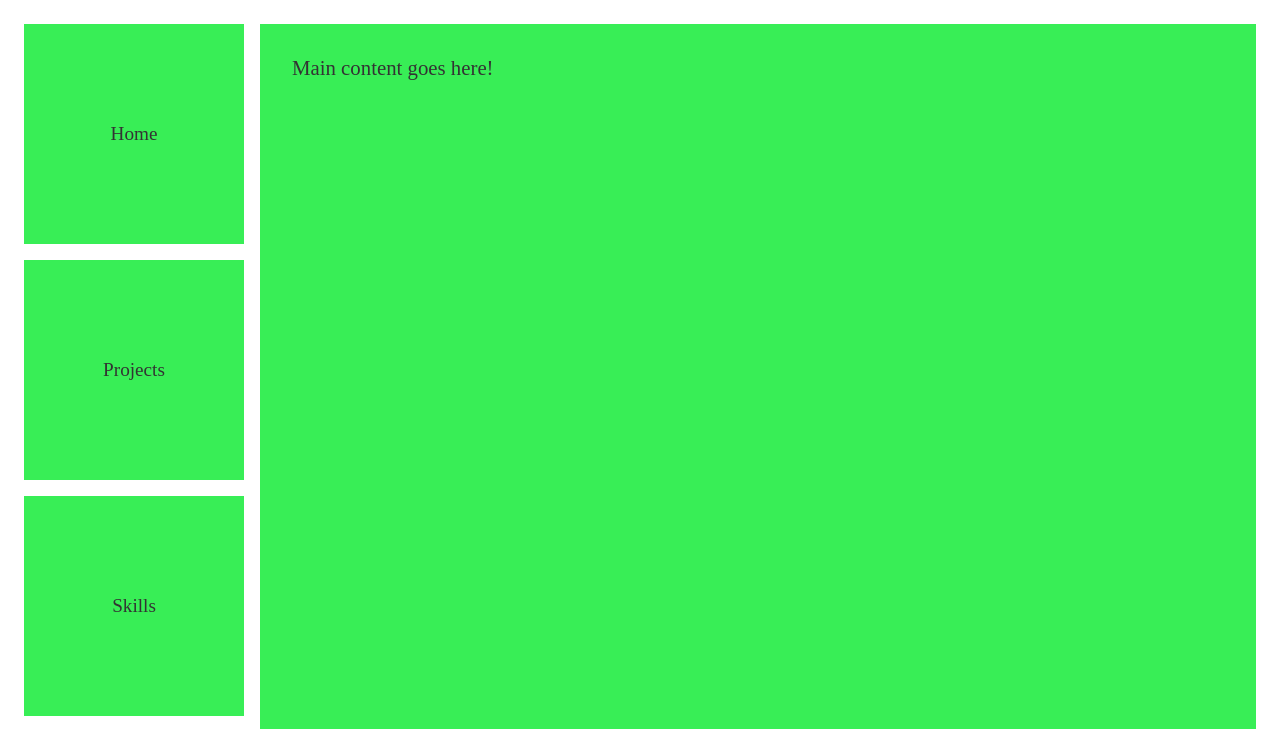
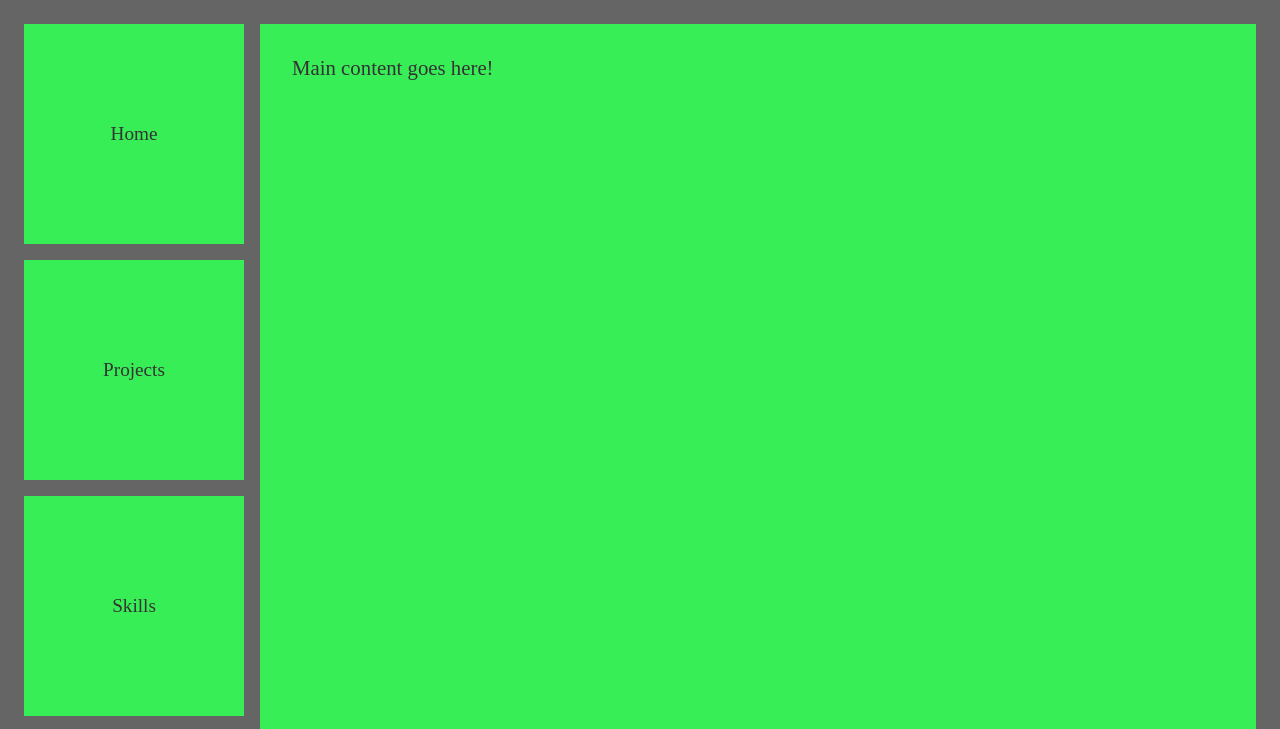
Before and after one commit to Javier-Gifkins/Javier-Gifkins-Portfolio-Project, a plain HTML site: page components/home/home.html in a window 1280 px wide. Shown: the top 729 px of the page. Drawn offline with Linux system fonts and the light colour scheme.

Commit message:
Set background colour to be adjustable.

```diff
--- a/assets/global-styles/typography.css
+++ b/assets/global-styles/typography.css
@@ -1,11 +1,19 @@
-/* Colours */
+
+
+/* Exported CSS Variables */
 
 :root {
+
+
+  /* Colours */
   --color-primary: #38ee56;
   --color-font: #333;
   --color-accent: #e74c3c;
   --color-text: #333333;
   --color-background: #f9f9f9;
+  --color-background: #656565;
+
+
 
   /*layout variables */
 
--- a/components/home/home.css
+++ b/components/home/home.css
@@ -1,4 +1,15 @@
 @import url("../../assets/global-styles/typography.css");
+
+
+body {
+    /* for a solid colour background */
+    background: var(--color-background);
+
+    /* for a picture background */
+  /* background: url("../../assets/images/background.png") no-repeat center center;
+  background-size: cover;  */
+}
+
 
 .layout-grid {
   display: grid;
```
